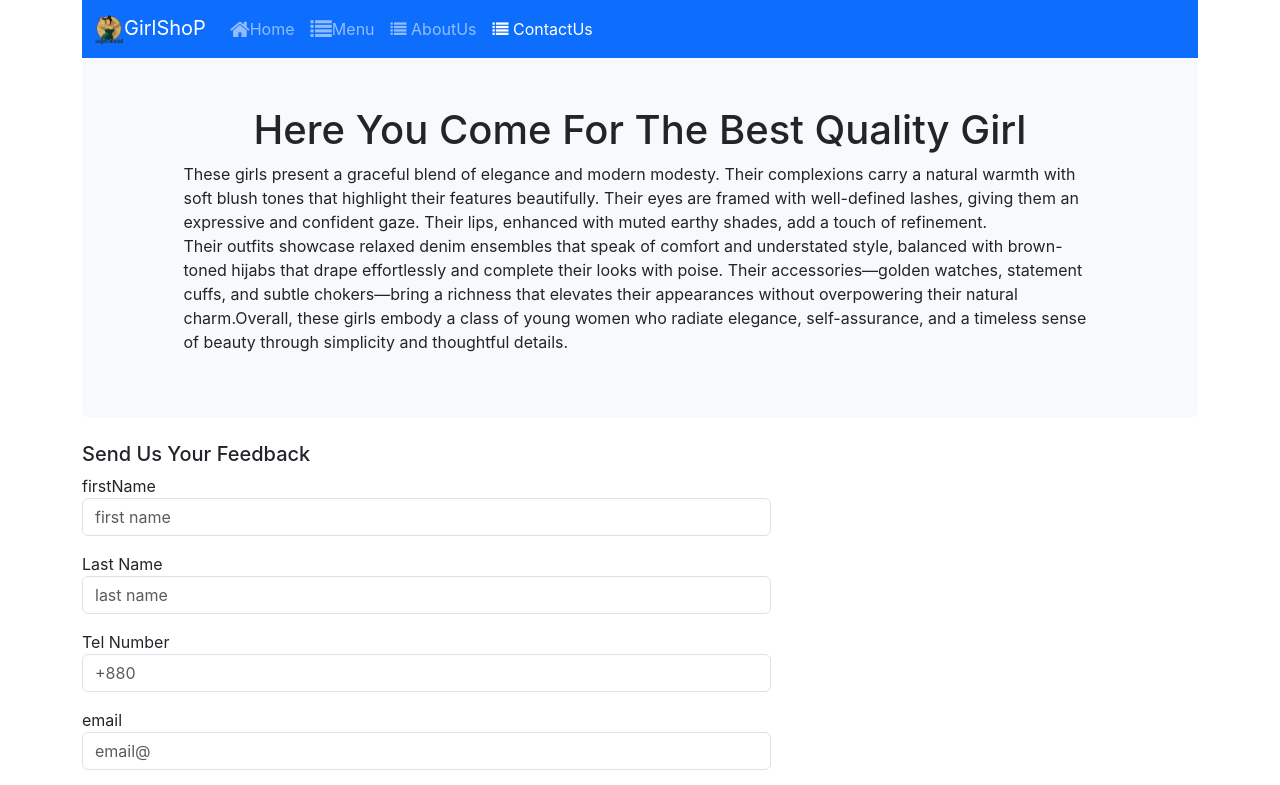
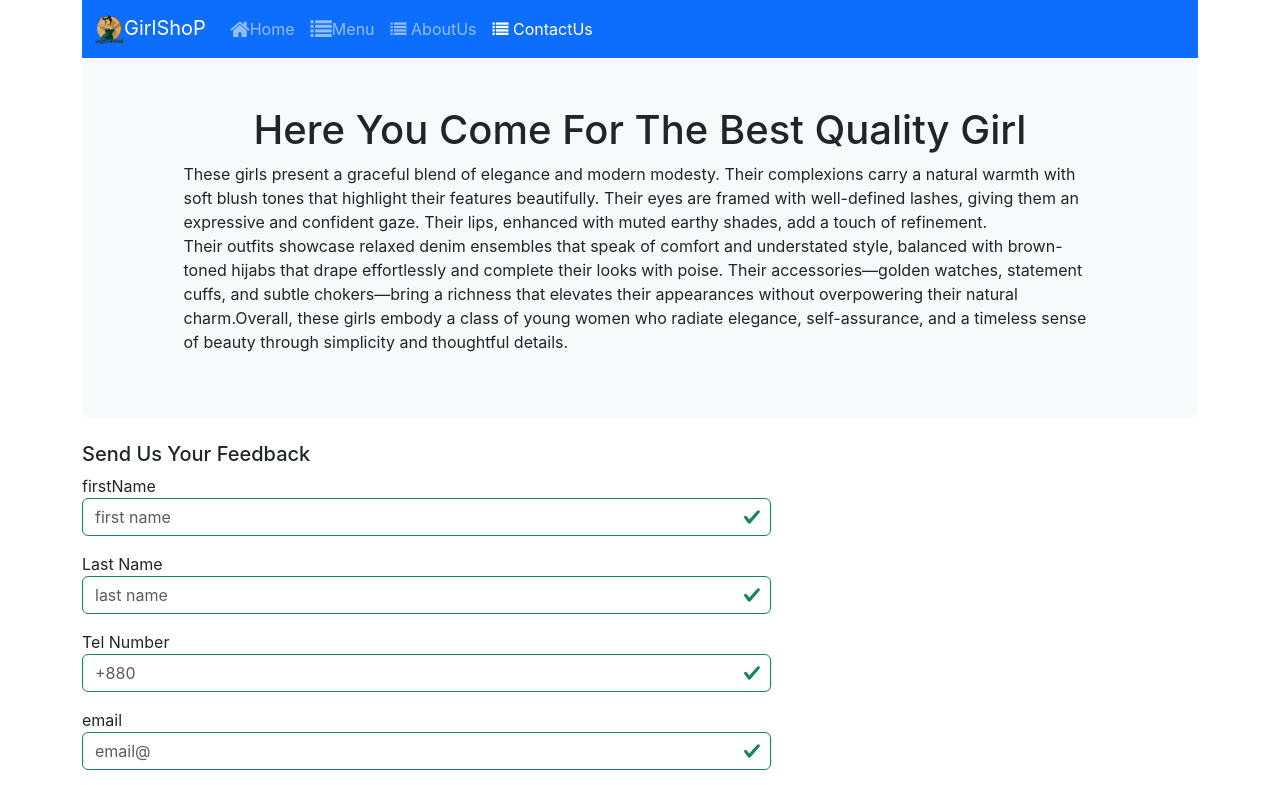
Before and after one commit to shine-m/Display_Gallery, a React (Create React App) app: page /contact in a window 1280 px wide. Shown: the top 785 px of the page. Built offline with nearby package versions, Linux system fonts and the light colour scheme.

Commit message:
added input form validation

```diff
--- a/src/components/Contact.js
+++ b/src/components/Contact.js
@@ -1,5 +1,5 @@
 import React, { Component } from "react";
-import { Breadcrumb, BreadcrumbItem, Form, FormGroup, Button, Col, Input ,Label} from "reactstrap";
+import { Breadcrumb, BreadcrumbItem, Form, FormGroup, Button, Col, Input ,Label, FormFeedback} from "reactstrap";
 import { Link } from "react-router-dom";
 
 class Contact extends Component{
@@ -8,16 +8,53 @@ class Contact extends Component{
     constructor(props) {
         super(props);
         this.state = {
-            firstname: "", lastname: "", tel: "", email: "", agreed: "", message: "", contactType: ""
+            firstname: "", lastname: "", tel: "", email: "", agreed: "", message: "", contactType: "", touched: {
+                firstname: false,
+                lastname: false,
+                email: false,
+                tel:false
+            }
         }
+        this.handleBlur = this.handleBlur.bind(this);
         this.handleSubmit = this.handleSubmit.bind(this);
         this.handleInputChange = this.handleInputChange.bind(this);
+        this.validate = this.validate.bind(this);
     }
     handleSubmit(event) {
         console.log(JSON.stringify(this.state));
         alert(JSON.stringify(this.state));
         event.preventDefault();
     }
+
+    handleBlur = (field) => (evt) => {
+        this.setState({
+         touched:{   ...this.state.touched, [field]: true
+        }
+        })
+    }
+    validate(firstname, lastname, tel, email) {
+        const error = {
+            firstname: "",
+            lastname: '', tel: '', email: ''
+        };
+        if (this.state.touched.firstname && firstname.length < 3) error.firstname = 'first name must be grater then 2 characters';
+        else if (this.state.touched.firstname && firstname.length > 10) error.firstname = 'first name must be less than 11 characters';
+        if (this.state.touched.lastname && lastname.length < 3) error.lastname = 'last name must be grater then 2 characters';
+        else if (this.state.touched.lastname && lastname.length > 10) error.lastname = 'last name must be less than 11 characters';
+
+        const regex = /^\d + $/;
+        if (this.state.touched.tel && !regex.test(tel))
+            error.tel = "telephone number shoud contain digits only";
+
+        if (this.state.touched.email && email.split('').filter((x) => x === '@').length !== 1)
+            error.email = "email should contain atleast a @";
+
+        return error;
+
+
+    }
+
+
     handleInputChange(event) {
         const target = event.target;
         const value = target.type === 'checkbox' ? target.checked : target.value;
@@ -27,6 +64,8 @@ class Contact extends Component{
         });
     }
     render() {
+
+        const errors = this.validate(this.state.firstname, this.state.lastname, this.state.tel, this.state.email);
         return <div className="row row-container">
             <div className="col-12"><h5>Send Us Your Feedback</h5></div>
             <div className="col-12 col-md-9">
@@ -34,22 +73,32 @@ class Contact extends Component{
                 <Form onSubmit={this.handleSubmit}>
                     <FormGroup row>
                         <label htmlFor="firstname" md={2}>firstName</label><Col md={10}>
-                        <Input type="text" id='firstname' placeholder="first name" name="firstname" value={this.state.fname} onChange={this.handleInputChange}/>
+                            <Input type="text" id='firstname' placeholder="first name" name="firstname" value={this.state.fname}
+                                valid={errors.firstname === ''}
+                                invalid={errors.firstname !==''}
+                                onChange={this.handleInputChange} onBlur={this.handleBlur('firstname')} />
+                            <FormFeedback>{errors.firstname}</FormFeedback>
                         </Col>
                     </FormGroup>
                     <FormGroup row>
                         <label htmlFor="lastname" md={2}>Last Name</label><Col md={10}>
-                        <Input type="text" id='lastname' placeholder="last name" name="lastname" value={this.state.lname} onChange={this.handleInputChange}/>
+                            <Input type="text" id='lastname' placeholder="last name" name="lastname" value={this.state.lname} valid={errors.lastname === ''}
+                                invalid={errors.lastname !==''}onChange={this.handleInputChange}onBlur={this.handleBlur('lastname')} />
+                            <FormFeedback>{errors.lastname}</FormFeedback>
                         </Col>
                     </FormGroup>
                     <FormGroup row>
                         <label htmlFor="telnum" md={2}>Tel Number</label><Col md={10}>
-                        <Input type="tel" id='tel' placeholder="+880" name="tel" value={this.state.tel} onChange={this.handleInputChange}/>
+                            <Input type="tel" id='telnum' placeholder="+880" name="tel" value={this.state.tel}
+                                valid={errors.tel === ''}
+                                invalid={errors.tel !==''}onChange={this.handleInputChange} onBlur={this.handleBlur('tel')} />
+                            <FormFeedback>{errors.tel}</FormFeedback>
                         </Col>
                     </FormGroup>
                     <FormGroup row>
                         <label htmlFor="email" md={2}>email</label><Col md={10}>
-                        <Input type="tel" id='email' placeholder="email@" name="email" value={this.state.email} onChange={this.handleInputChange}/>
+                        <Input type="tel" id='email' placeholder="email@" name="email" value={this.state.email}valid={errors.email=== ''}
+                                invalid={errors.email!==''} onChange={this.handleInputChange}onBlur={this.handleBlur('email')}/><FormFeedback>{errors.email}</FormFeedback>
                         </Col>
                     </FormGroup>
                     <FormGroup row>
```
